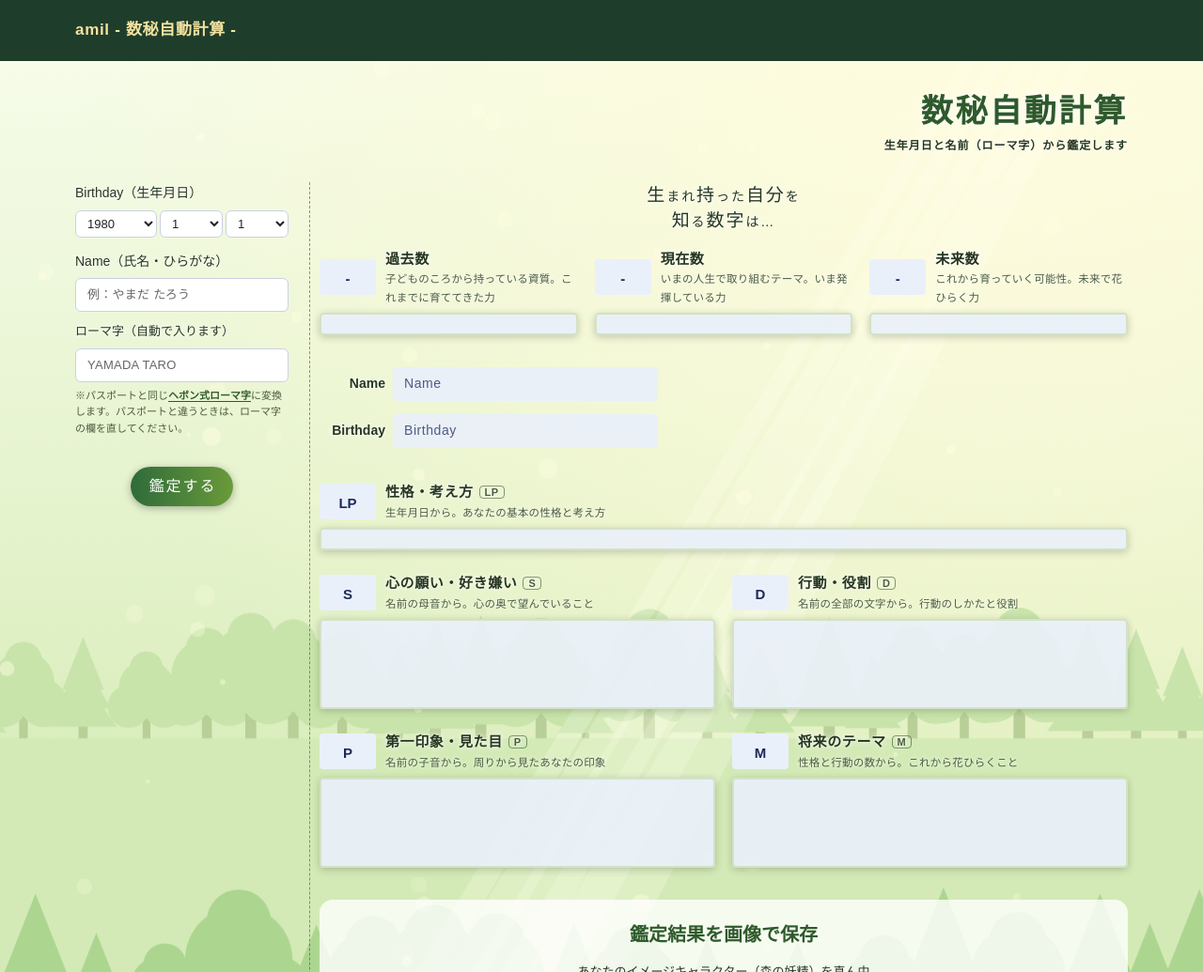
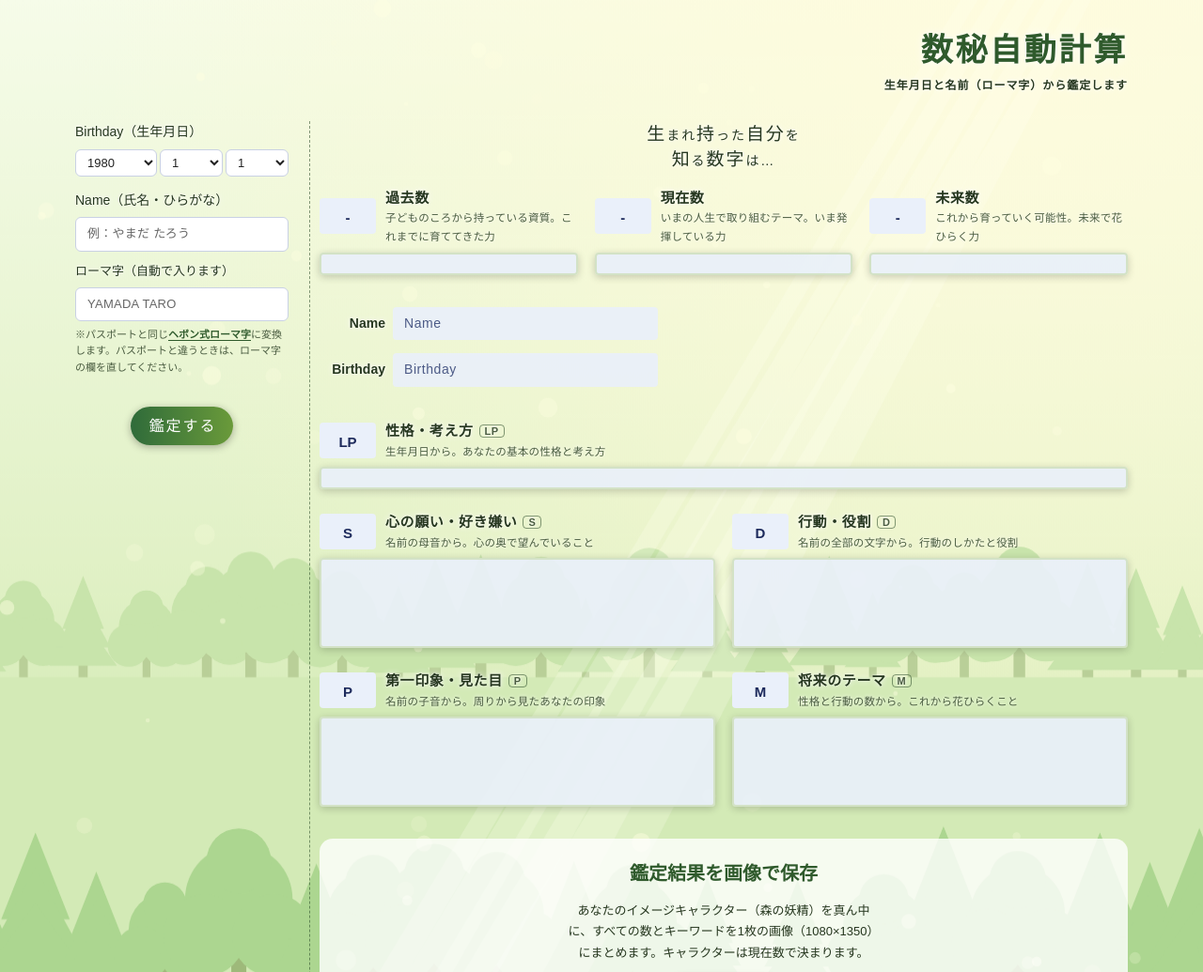
Before and after one commit to izawa731/amil_suhi, a plain HTML site: page index.html in a window 1280 px wide. Shown: the top 1035 px of the page at 94% size. Drawn offline with Linux system fonts and the light colour scheme; a web font is replaced by a local one.

Commit message:
ヘッダーを削除（お店の名前はフッターと画像に残す）
Co-Authored-By: Claude Opus 5.5 <noreply@anthropic.com>
Claude-Session: https://claude.ai/code/session_01Uu38UJKpmDPMGidAtVRbYB

```diff
--- a/index.html
+++ b/index.html
@@ -18,7 +18,6 @@
   --sky-3: #b9dd98;
   --sea-1: #9ccd7e;
   --sea-2: #86bf68;
-  --gold: #f3e3a0;       /* ヘッダーの文字 */
   --title: #2f5a2c;      /* ページタイトル */
   --text: #26371f;       /* 森の上の文字 */
   --text-muted: #4a5c40;
@@ -55,18 +54,6 @@ body {
   padding-right: max(16px, env(safe-area-inset-right, 0px));
 }
 .inner { max-width: 1120px; margin: 0 auto; }
-
-/* ---------- header ---------- */
-.site-header { background: var(--night); padding-block: 18px; }
-.site-header .inner { display: flex; align-items: center; gap: 12px; }
-.site-name {
-  font-family: var(--f-title);
-  font-weight: 700;
-  color: var(--gold);
-  font-size: 17px;
-  letter-spacing: .04em;
-  margin: 0;
-}
 
 /* ---------- hero (昼の森。木や光は #forest キャンバスに描く) ---------- */
 .hero {
@@ -193,7 +180,7 @@ input[type="text"]::placeholder { color: #666; letter-spacing: .02em; }
   box-shadow: 0 2px 8px rgba(0, 0, 0, .3);
 }
 .submit:hover { filter: brightness(1.15); }
-:focus-visible { outline: 2px solid var(--gold); outline-offset: 2px; }
+:focus-visible { outline: 2px solid var(--title); outline-offset: 2px; }
 
 /* ---------- result (右) ---------- */
 .result-col { padding-left: 10px; display: grid; gap: 34px; min-width: 0; }
@@ -399,11 +386,6 @@ input[type="text"]::placeholder { color: #666; letter-spacing: .02em; }
 </head>
 <body>
 
-<header class="site-header gutter">
-  <div class="inner">
-    <p class="site-name" data-shop>amil - 数秘自動計算 -</p>
-  </div>
-</header>
 
 <main class="hero gutter">
   <canvas id="forest" aria-hidden="true"></canvas>
```
